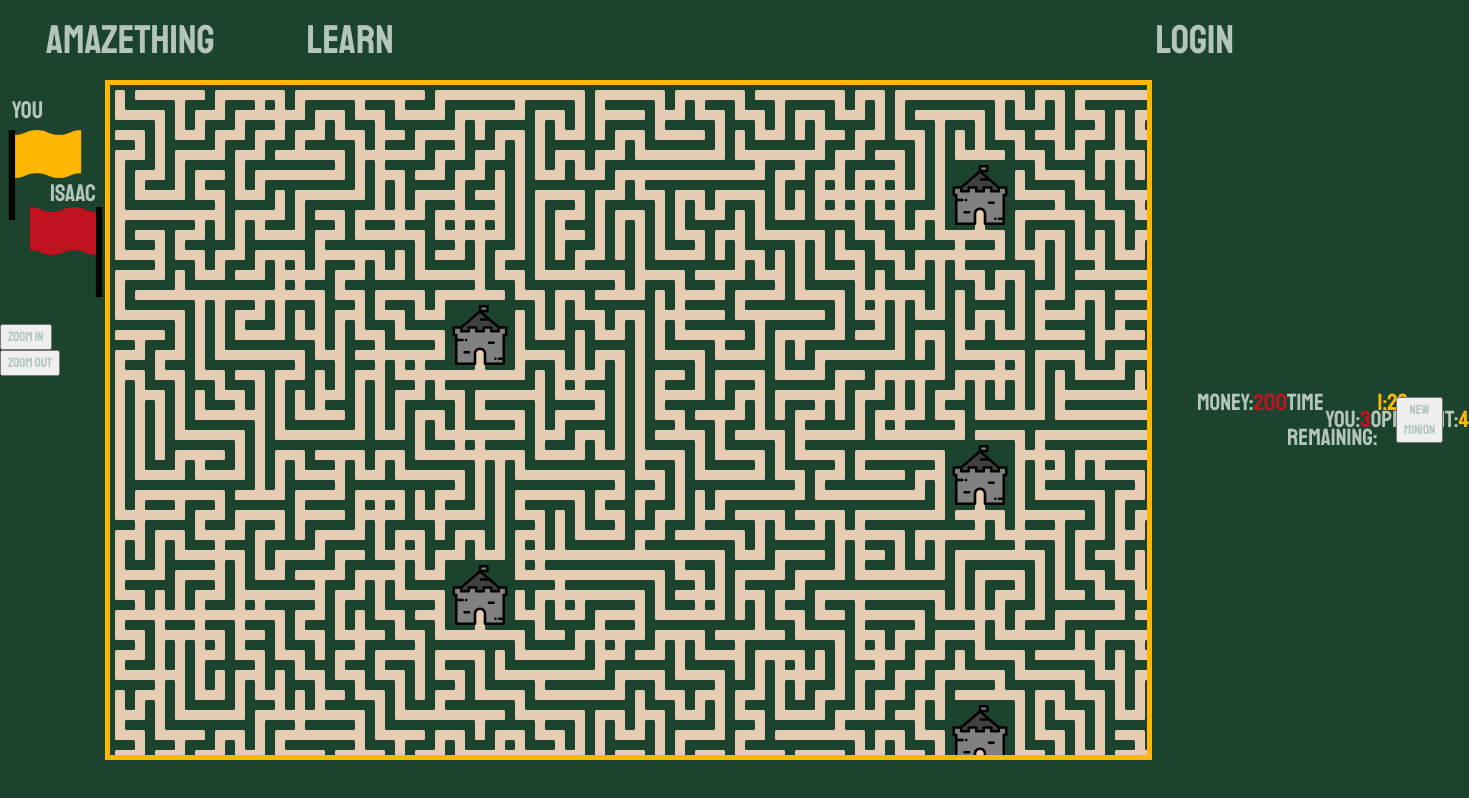
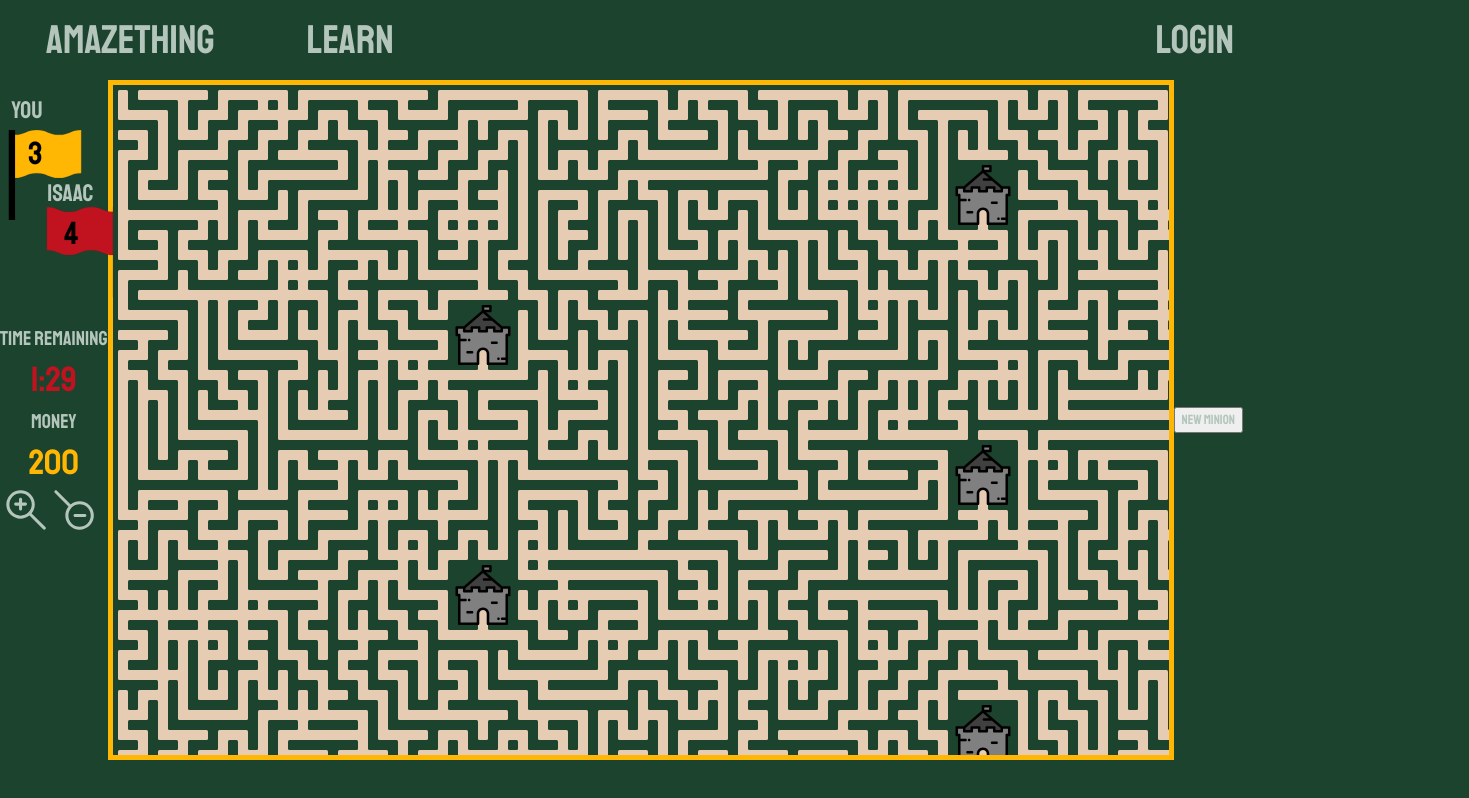
Before and after one commit to vadim-nest/aMAZEthing, a React (Vite) app in the folder Client/: page /game in a window 1280 px wide. Shown: the whole page, 1469 px wide, since content can reach past the window. Built offline with nearby package versions, Linux system fonts and the light colour scheme.

Commit message:
style: add some style to the game page

```diff
--- a/Client/src/components/animal-svg.tsx
+++ b/Client/src/components/animal-svg.tsx
@@ -285,7 +285,10 @@ const deer = () =>
 	 viewBox="0 0 463 463">
 <g id="XMLID_96_">
 	<g>
-		<path className={playerClassShadow} d="M66.2,288.801c3.64,3.641,6.33,7.76,8.07,12.33c-4.41,8.29-14.03,17.76-24.21,27.77
+		<path className={playerClass} d="M66.2,288.801c3.64,3.641,6.33,7.76,8.07,12.33c-4.41,8.29-14.03,17.76-24.21,27.77
+			c-9.29,9.149-19.19,18.899-27.06,29.52v-7.809c4.06-4.21,12.48-13.75,19.6-26.92c8.32-15.41,12.28-31.07,11.81-46.28
+			C57.96,280.761,61.9,284.511,66.2,288.801z"/>
+    <path className={playerClassShadow} d="M66.2,288.801c3.64,3.641,6.33,7.76,8.07,12.33c-4.41,8.29-14.03,17.76-24.21,27.77
 			c-9.29,9.149-19.19,18.899-27.06,29.52v-7.809c4.06-4.21,12.48-13.75,19.6-26.92c8.32-15.41,12.28-31.07,11.81-46.28
 			C57.96,280.761,61.9,284.511,66.2,288.801z"/>
 		<path className={playerClass} d="M447.97,196.591c-0.13,2.311-0.68,3.91-1.55,4.47c-0.45,0.29-4.82,2.591-19.66-4.31
@@ -602,5 +605,5 @@ const animals = {
   bear: bear
 }
 
-const AnimalSVG = animals.bear;
+const AnimalSVG = animals.deer;
 export default AnimalSVG;
--- a/Client/src/components/leftBar.tsx
+++ b/Client/src/components/leftBar.tsx
@@ -1,6 +1,10 @@
 import '../css/leftBar.css';
 import { TowerType } from '../utils/types';
 import FlagSVG from './flagSVG';
+import MediaQuery from 'react-responsive';
+import { useAppSelector } from '../features/hooks';
+import zoomInSVG from '../assets/game-different/search-3079.svg'
+import zoomOutSVG from '../assets/game-different/search-3080.svg'
 
 function LeftBar({setBoxSize, minBoxSize, maxBoxSize, currentMinion, currentTile, currentTower}: {
   setBoxSize: React.Dispatch<React.SetStateAction<number>>,
@@ -25,10 +29,12 @@ function LeftBar({setBoxSize, minBoxSize, maxBoxSize, currentMinion, currentTile
     })
   }
 
+  const user  = useAppSelector((state)=>state.user);
+
   return(
     <div className="leftBarContainer">
       <div className='flags'>
-      <h1 className='p1Name'>You</h1>
+      <h3 className='p1Name'>{user.username ? user.username:'You'}</h3>
       <div className='p1Flag'>
         <FlagSVG playerClass='p1FlagColor'/>
       </div>
@@ -36,15 +42,36 @@ function LeftBar({setBoxSize, minBoxSize, maxBoxSize, currentMinion, currentTile
         <div className='p2Flag'>
           <FlagSVG playerClass='p2FlagColor'/>
         </div>
+        <h3 className='score-you'>3</h3>
+        <h3 className='score-opponent'>4</h3>
       </div>
-      <button onClick={()=>zoomIn(10)}>Zoom In</button>
-      <button onClick={()=>zoomOut(10)}>Zoom Out</button>
+
+      <MediaQuery minWidth={951}>
+      <div className='money-time'>
+        <h3 className='time-money-text'>Time remaining</h3>
+        <h3 className='time-count'>1:29</h3>
+        <h3 className='time-money-text'>Money</h3>
+        <h3 className='money-count'>200</h3>
+      </div>
+      <div className='scores'>
+      </div>
+      </MediaQuery>
+
       {currentMinion !== null && <h1>The current minion is {currentMinion}</h1>}
       {currentTower !== null && <div>
         <h1>The current tower is {currentTower.id}</h1>
         <h1>{currentTower.numbers.join(', ')}</h1>
         {currentTower.minion !== null && <h1>Tower contains minion {currentTower.minion}</h1>}
         </div>}
+
+        <div className='zoom-buttons'>
+          <button onClick={() => zoomIn(10)}>
+            <img className='zoomInButton' src={zoomInSVG} alt="" />
+          </button>
+          <button onClick={() => zoomOut(10)}>
+            <img className='zoomOutButton' src={zoomOutSVG} alt="" />
+          </button>
+        </div>
     </div>
   );
 }
--- a/Client/src/components/rightBar.tsx
+++ b/Client/src/components/rightBar.tsx
@@ -1,56 +1,8 @@
 import '../css/rightBar.css';
-import { useAppSelector } from '../features/hooks';
-import MediaQuery from 'react-responsive';
 
 function RightBar({addNewMinion, allTilesHidden}: {addNewMinion: () => void, allTilesHidden: boolean}) {
-  const user  = useAppSelector((state)=>state.user);
   return (
     <div className='right-bar'>
-      <MediaQuery minWidth={951}>
-      <div className='money-time'>
-        <h3>Money: </h3><h3 className='money-count'>200</h3>
-        <h3>Time remaining: </h3><h3 className='time-count'>1:29</h3>
-      </div>
-      <div className='scores'>
-        <h3>{user.username?user.username+': ':'You: '}</h3><h3 className='score-you'>3</h3><h3>Opponent: </h3><h3 className='score-opponent'>4</h3>
-      </div>
-      </MediaQuery>
-      <MediaQuery maxWidth={654}>
-      <div className='money-time-small'>
-        <div className='money-small'>
-          <h3>Money: </h3><h3 className='money-count'>200</h3>
-        </div>
-        <div className='time-small'>
-          <h3>Time remaining: </h3><h3 className='time-count'>1:29</h3>
-        </div>
-      </div>
-      <div className='scores-small'>
-        <div className='you-small'>
-          <h3>{user.username?user.username+': ':'You: '}</h3><h3 className='score-you'>3</h3>
-        </div>
-        <div className='opponent-small'>
-          <h3>Opponent: </h3><h3 className='score-opponent'>4</h3>
-        </div>
-      </div>
-      </MediaQuery>
-      <MediaQuery maxWidth={950} minWidth={655}>
-      <div className='money-time-medium'>
-        <div className='money-medium'>
-          <h3>Money: </h3><h3 className='money-count'>200</h3>
-        </div>
-        <div className='time-medium'>
-          <h3>Time remaining: </h3><h3 className='time-count'>1:29</h3>
-        </div>
-      </div>
-      <div className='scores-medium'>
-        <div className='you-medium'>
-          <h3>{user.username?user.username+': ':'You: '}</h3><h3 className='score-you'>3</h3>
-        </div>
-        <div className='opponent-medium'>
-          <h3>Opponent: </h3><h3 className='score-opponent'>4</h3>
-        </div>
-      </div>
-      </MediaQuery>
       {!allTilesHidden && <button onClick={addNewMinion}>New Minion</button>}
     </div>
   );
--- a/Client/src/css/leftBar.css
+++ b/Client/src/css/leftBar.css
@@ -14,7 +14,7 @@
 }
 
 .p2Flag {
-  left: 21px;
+  left: 3vw;
   top: -20px;
 }
 
@@ -29,10 +29,73 @@
 
 .p1Name {
   top: 12px;
-  left: 12px;
+  left: 0.9vw;
 }
 
 .p2Name {
   top: 95px;
-  left: 50px;
+  left: 3.7vw;
 }
+
+.score-you, .score-opponent {
+  color: var(--black);
+  position: absolute;
+  font-size: 32px;
+}
+
+.score-you {
+  top: 50px;
+  left: 2.2vw;
+}
+
+.score-opponent {
+  top: 130px;
+  left: 5vw;
+}
+
+.money-time, .scores {
+  white-space: nowrap;
+  text-align: center;
+}
+
+.time-money-text {
+  font-size: 20px;
+}
+
+.money-count {
+  color: var(--yellow);
+}
+
+
+.time-count {
+  color: var(--red);
+}
+
+.time-count, .money-count {
+  font-size: 35px;
+}
+
+/* .zoomInButton svg {
+  fill: white;
+  background-color: red;
+} */
+
+.zoom-buttons button {
+  flex-direction: column-reverse;
+  background-color: var(--main-green);
+  border: none;
+  width: 45%;
+
+}
+
+.zoomInButton, .zoomOutButton {
+  width: 110%;
+}
+
+.zoomInButton {
+  transform: scaleX(-1);
+}
+
+.zoomOutButton {
+  transform: rotate(90deg);
+}
--- a/Client/src/css/rightBar.css
+++ b/Client/src/css/rightBar.css
@@ -7,51 +7,3 @@
   align-items: center;
   flex-direction: row;
 }
-
-.money-time, .scores {
-  width: 30%;
-  display: flex;
-  justify-content: space-around;
-  margin: 0 45px;
-}
-
-.scores {
-  width: 20%;
-}
-
-.money-count, .score-you {
-  color: var(--red);
-}
-
-.time-count, .score-opponent {
-  color: var(--yellow);
-}
-
-.money-time-small, .scores-small {
-  font-size: 12.5px;
-  display: flex;
-  flex-direction: column;
-  justify-content: space-evenly;
-  margin: 0px 45px;
-}
-
-.money-small, .time-small, .you-small, .opponent-small {
-  display: flex;
-  flex-direction: row;
-  justify-content: flex-start;
-}
-
-.money-time-medium, .scores-medium {
-  font-size: 20px;
-  display: flex;
-  flex-direction: row;
-  justify-content: space-between;
-  margin: 0px 45px;
-}
-
-.money-medium, .time-medium, .you-medium, .opponent-medium {
-  display: flex;
-  flex-direction: row;
-  justify-content: space-between;
-  margin: 0px 10px;
-}
```
Also changed, not shown: Client/src/assets/game-different/search-3079.svg (added), Client/src/assets/game-different/search-3080.svg (added).
